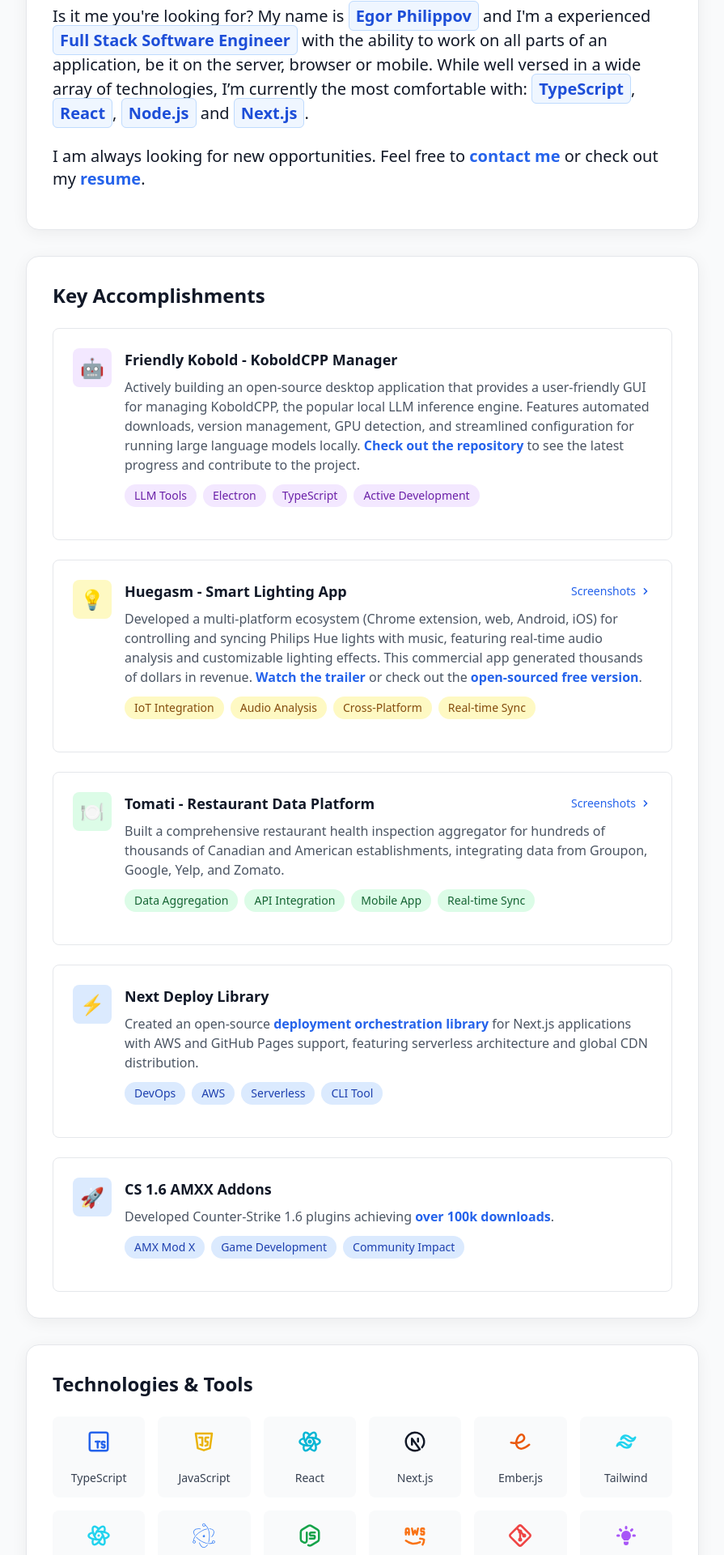
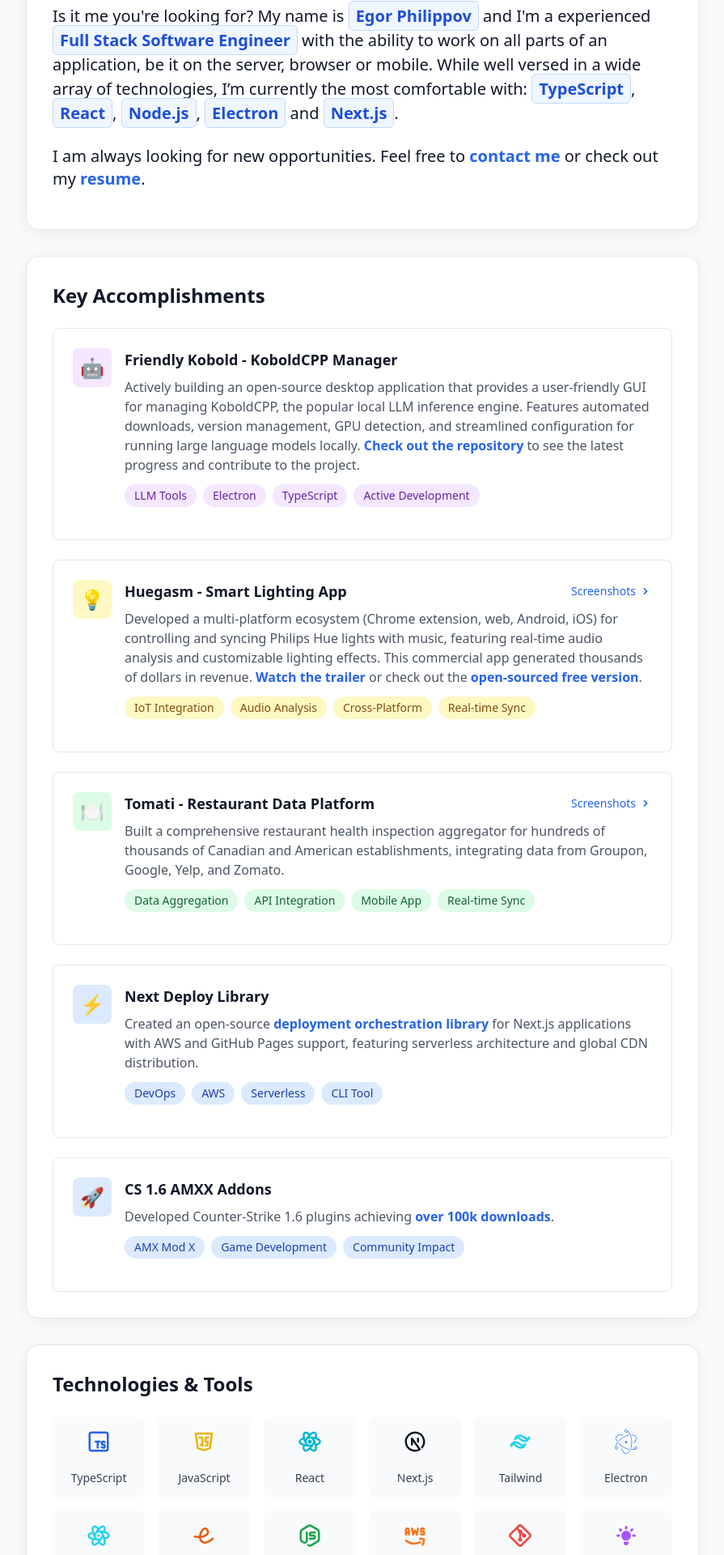
Before and after one commit to lone-cloud/egorphilippov, a Next.js app: page / in a window 1280 px wide. Shown: the part 200-2120 px from the top of the page at 81% size, without its empty margins (192-1087 px from the left). Built offline with nearby package versions, Linux system fonts and the light colour scheme.

Commit message:
re-arrange and highlight electron

```diff
--- a/src/app/page.tsx
+++ b/src/app/page.tsx
@@ -36,10 +36,10 @@
     { name: 'JavaScript', icon: TbBrandJavascript, color: 'text-yellow-500' },
     { name: 'React', icon: TbBrandReact, color: 'text-cyan-500' },
     { name: 'Next.js', icon: TbBrandNextjs, color: 'text-gray-900 dark:text-gray-100' },
+    { name: 'Tailwind', icon: TbBrandTailwind, color: 'text-cyan-400' },
+    { name: 'Electron', icon: SiElectron, color: 'text-blue-500' },
+    { name: 'React Native', icon: TbBrandReactNative, color: 'text-cyan-400' },
     { name: 'Ember.js', icon: TbBrandEmber, color: 'text-orange-600' },
-    { name: 'Tailwind', icon: TbBrandTailwind, color: 'text-cyan-400' },
-    { name: 'React Native', icon: TbBrandReactNative, color: 'text-cyan-400' },
-    { name: 'Electron', icon: SiElectron, color: 'text-blue-500' },
     { name: 'Node.js', icon: TbBrandNodejs, color: 'text-green-600' },
     { name: 'AWS', icon: TbBrandAws, color: 'text-orange-500' },
     { name: 'Git', icon: TbBrandGit, color: 'text-red-500' },
@@ -207,7 +207,8 @@
           on all parts of an application, be it on the server, browser or mobile. While well versed
           in a wide array of technologies, I’m currently the most comfortable with:{' '}
           <HighlightedWord>TypeScript</HighlightedWord>, <HighlightedWord>React</HighlightedWord>,{' '}
-          <HighlightedWord>Node.js</HighlightedWord> and <HighlightedWord>Next.js</HighlightedWord>.
+          <HighlightedWord>Node.js</HighlightedWord>, <HighlightedWord>Electron</HighlightedWord>{' '}
+          and <HighlightedWord>Next.js</HighlightedWord>.
         </div>
 
         <div className="text-xl mb-4 text-gray-900 dark:text-gray-100">
```
